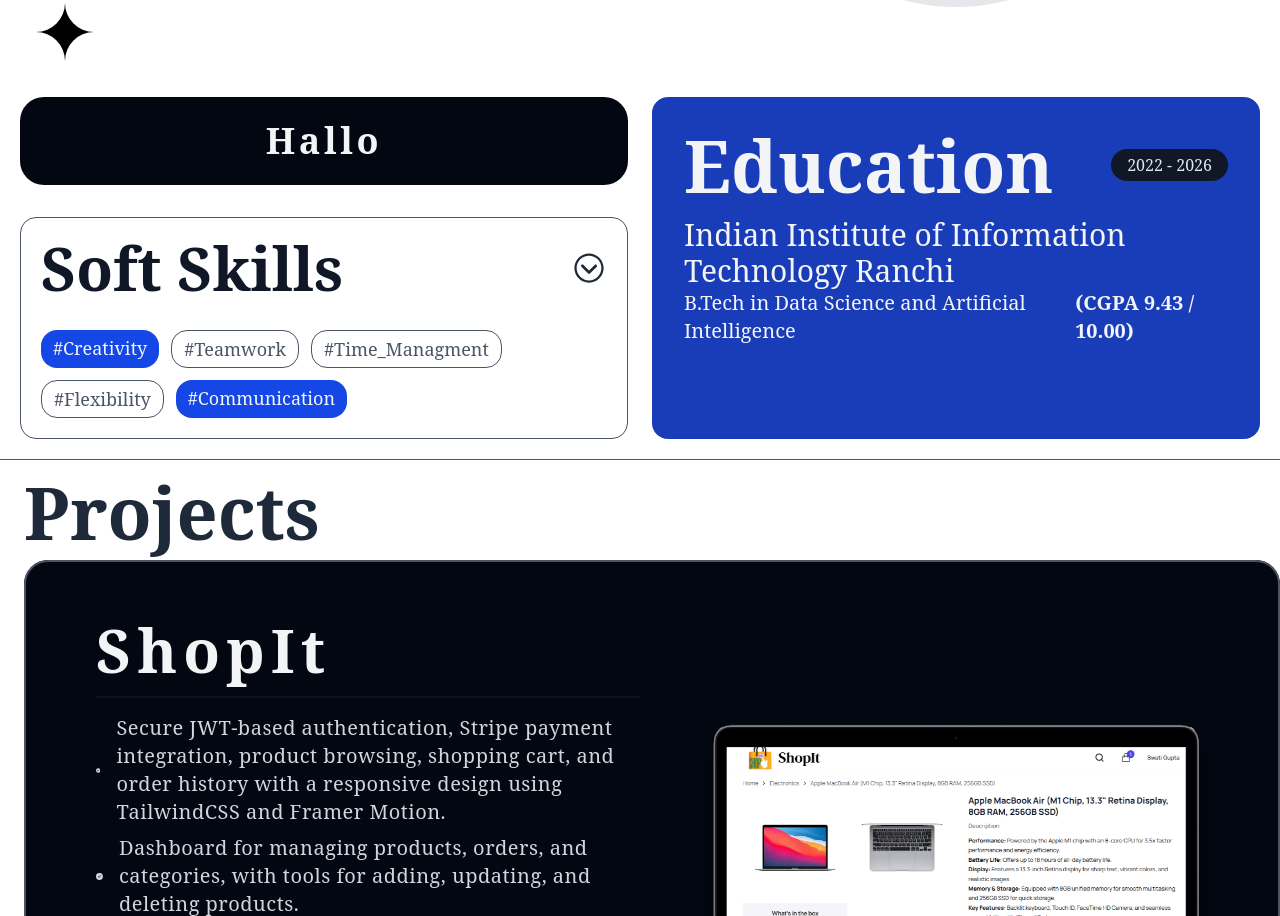
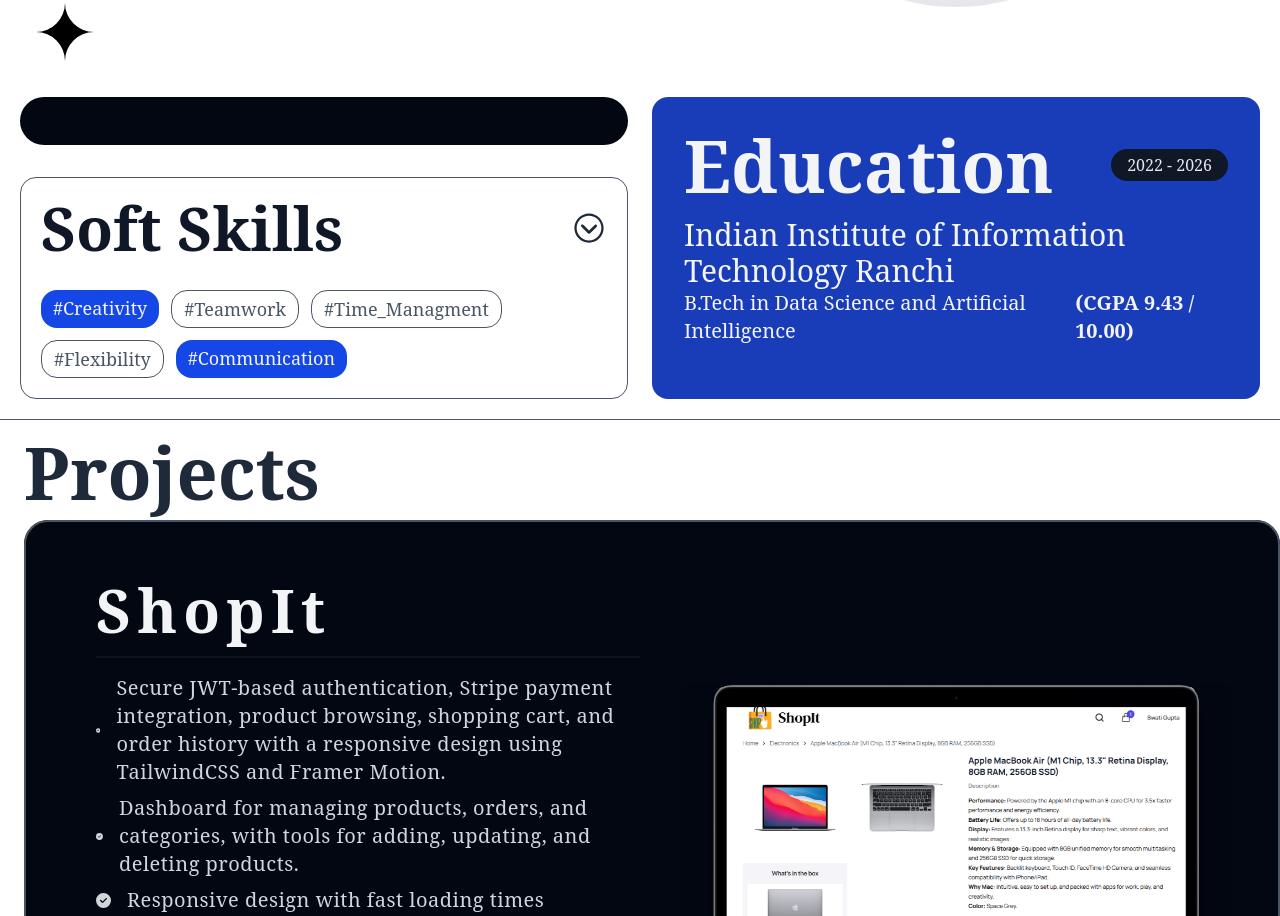
Before and after one commit to 03ShreyanshGoel/MyPortfolio, a React (Vite) app: page / in a window 1280 px wide. Shown: the part 1427-2343 px from the top of the page. Built offline with nearby package versions, Linux system fonts and the light colour scheme; a web font is replaced by a local one.

Commit message:
Update SkillsCat.jsx

```diff
--- a/src/components/SkillsCat.jsx
+++ b/src/components/SkillsCat.jsx
@@ -3,14 +3,14 @@ import Title from "../ui/Title";
 
 const SkillsCat = () => {
   const greetings = [
+    "नमस्ते",
     "Hello",
     "Hola",
-    "Bonjour",
     "Hallo",
-    "Olá",
     "مرحبا",
     "안녕하세요",
-    "नमस्ते",
+    "Olá",
+    "Bonjour",
   ];
 
   return (
```
